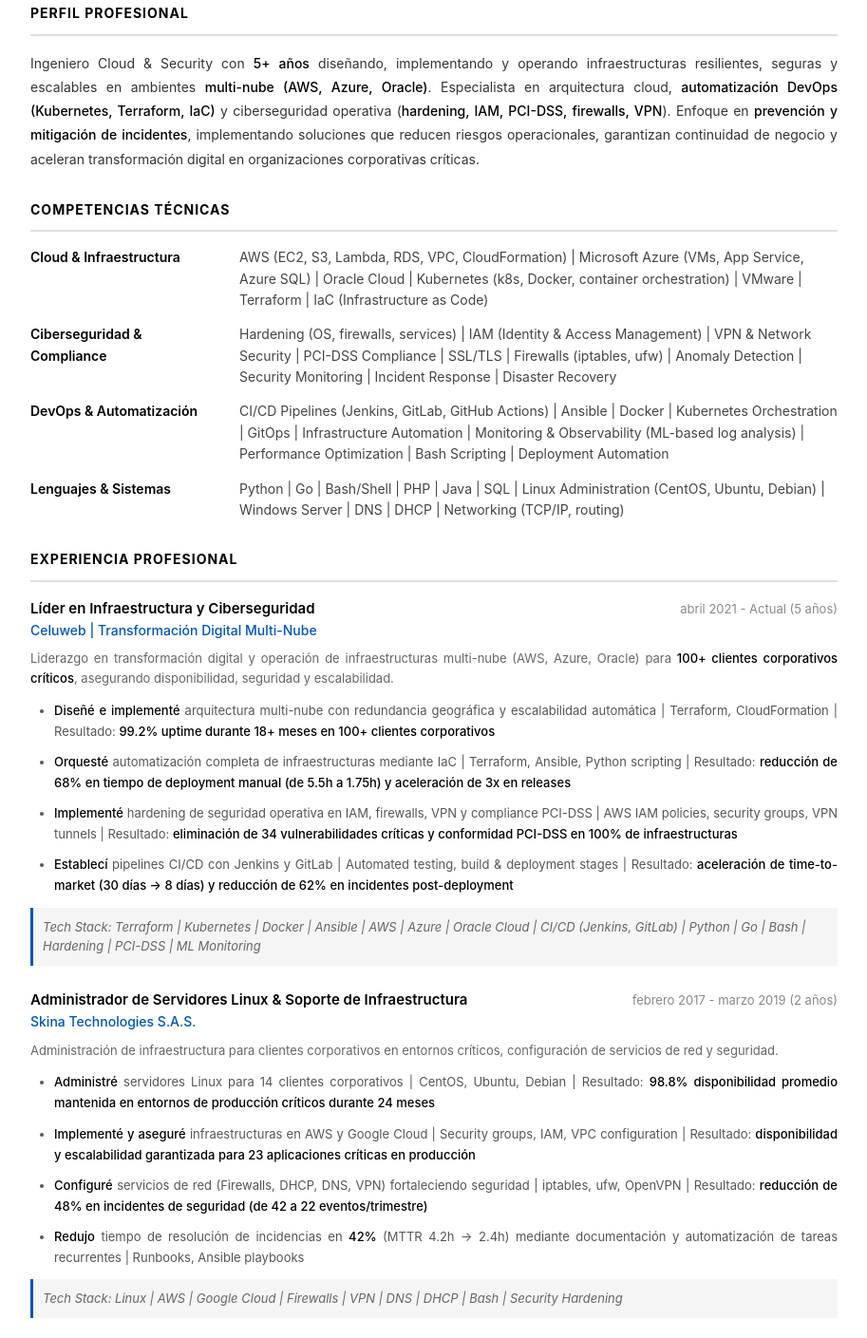
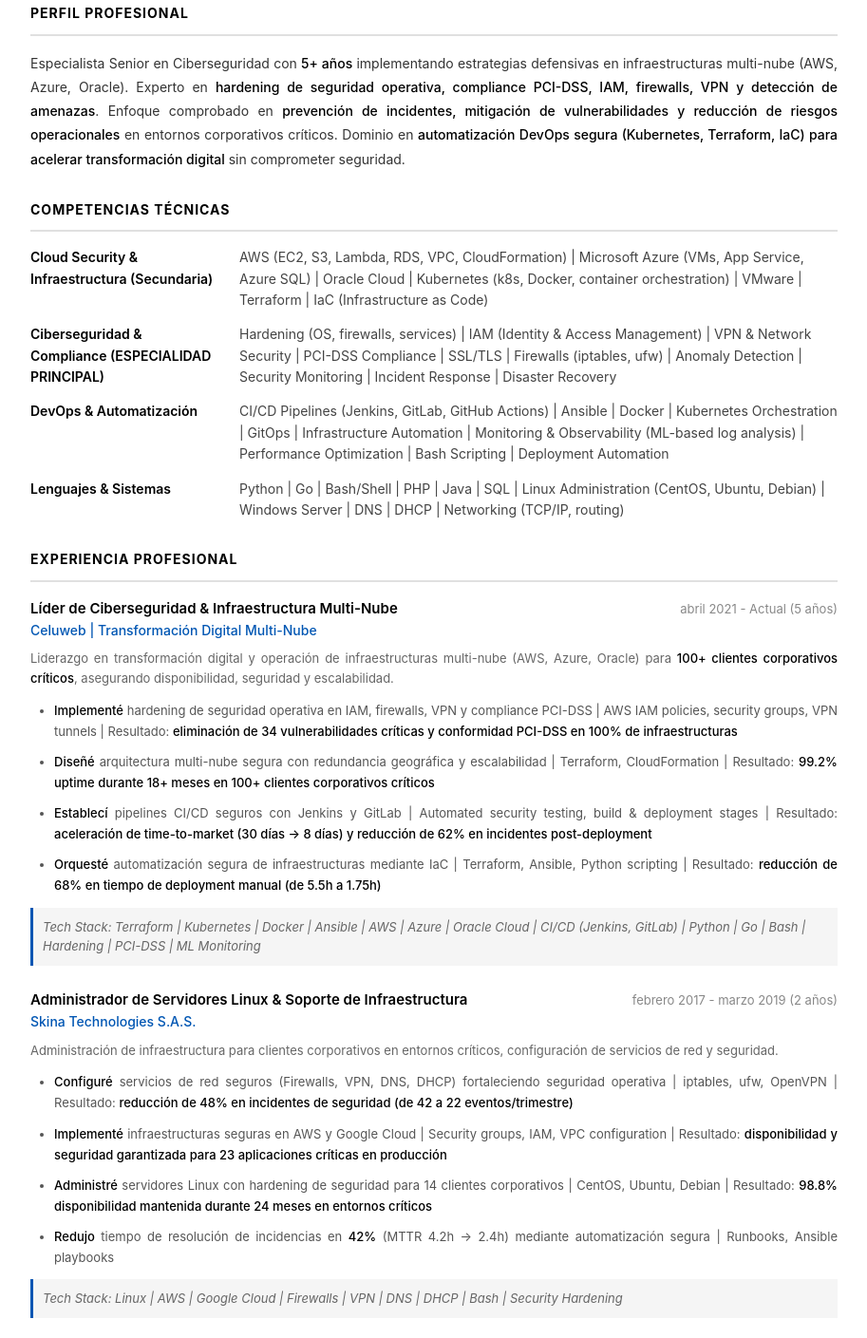
Before and after one commit to cyberscuba/cyberscuba.github.io, a plain HTML site: page index.html in a window 1280 px wide. Shown: the part 213-1622 px from the top of the page at 95% size, without its empty margins (183-1096 px from the left). Drawn offline with Linux system fonts and the light colour scheme.

Commit message:
Reposition CV as Cybersecurity Specialist - Security-First Strategy
HEADLINE CHANGE:
- From: 'Cloud Architect & Security Lead'
- To: 'Especialista en Ciberseguridad & Cloud Security'

PROFILE UPDATE:
- Emphasis on security prevention, hardening, compliance, threat detection
- Specialization in PCI-DSS, IAM, incident response
- DevOps as supporting skill, not primary

SKILLS REORGANIZATION:
- Ciberseguridad & Compliance (ESPECIALIDAD PRINCIPAL) - moved to #1
- Cloud Security & Infraestructura (Secundaria) - moved to #2
- DevOps & Automation (secondary)
- Languages (supporting)

EXPERIENCE REORDERING (Celuweb):
- Security hardening (vulnerabilities, PCI-DSS) - FIRST
- Secure architecture - SECOND
- Secure CI/CD - THIRD
- Automation - FOURTH

EXPERIENCE REORDERING (Skina):
- Network security (firewalls, VPN, incidents) - FIRST
- Cloud security - SECOND
- Linux administration - THIRD
- Incident response - FOURTH

RESULT: Senior Cybersecurity Specialist positioning (+30-40% salary market value)

```diff
--- a/index.html
+++ b/index.html
@@ -196,7 +196,7 @@
     <div class="container">
         <header>
             <h1>Carlos Andrés Martínez</h1>
-            <p class="headline">Cloud Architect & Security Lead | AWS • Azure • Kubernetes | DevOps Automation • IaC • Terraform</p>
+            <p class="headline">Especialista en Ciberseguridad & Cloud Security | Hardening | PCI-DSS | Multi-Cloud | DevOps Security</p>
             <div class="contact">
                 <span>📧 charlysumo@gmail.com</span>
                 <span>🔗 linkedin.com/in/carlosamartinezs</span>
@@ -207,7 +207,7 @@
         <section>
             <h2>Perfil Profesional</h2>
             <p class="summary">
-                Ingeniero Cloud & Security con <span class="achievement-highlight">5+ años</span> diseñando, implementando y operando infraestructuras resilientes, seguras y escalables en ambientes <span class="achievement-highlight">multi-nube (AWS, Azure, Oracle)</span>. Especialista en arquitectura cloud, <span class="achievement-highlight">automatización DevOps (Kubernetes, Terraform, IaC)</span> y ciberseguridad operativa (<span class="achievement-highlight">hardening, IAM, PCI-DSS, firewalls, VPN</span>). Enfoque en <span class="achievement-highlight">prevención y mitigación de incidentes</span>, implementando soluciones que reducen riesgos operacionales, garantizan continuidad de negocio y aceleran transformación digital en organizaciones corporativas críticas.
+                Especialista Senior en Ciberseguridad con <span class="achievement-highlight">5+ años</span> implementando estrategias defensivas en infraestructuras multi-nube (AWS, Azure, Oracle). Experto en <span class="achievement-highlight">hardening de seguridad operativa, compliance PCI-DSS, IAM, firewalls, VPN y detección de amenazas</span>. Enfoque comprobado en <span class="achievement-highlight">prevención de incidentes, mitigación de vulnerabilidades y reducción de riesgos operacionales</span> en entornos corporativos críticos. Dominio en <span class="achievement-highlight">automatización DevOps segura (Kubernetes, Terraform, IaC) para acelerar transformación digital</span> sin comprometer seguridad.
             </p>
         </section>
 
@@ -215,12 +215,12 @@
             <h2>Competencias Técnicas</h2>
 
             <div class="skills-block">
-                <div class="skill-category">Cloud & Infraestructura</div>
+                <div class="skill-category">Cloud Security & Infraestructura (Secundaria)</div>
                 <div class="skill-list">AWS (EC2, S3, Lambda, RDS, VPC, CloudFormation) | Microsoft Azure (VMs, App Service, Azure SQL) | Oracle Cloud | Kubernetes (k8s, Docker, container orchestration) | VMware | Terraform | IaC (Infrastructure as Code)</div>
             </div>
 
             <div class="skills-block">
-                <div class="skill-category">Ciberseguridad & Compliance</div>
+                <div class="skill-category">Ciberseguridad & Compliance (ESPECIALIDAD PRINCIPAL)</div>
                 <div class="skill-list">Hardening (OS, firewalls, services) | IAM (Identity & Access Management) | VPN & Network Security | PCI-DSS Compliance | SSL/TLS | Firewalls (iptables, ufw) | Anomaly Detection | Security Monitoring | Incident Response | Disaster Recovery</div>
             </div>
 
@@ -241,7 +241,7 @@
             <div class="job">
                 <div class="job-header">
                     <span>
-                        <div class="job-title">Líder en Infraestructura y Ciberseguridad</div>
+                        <div class="job-title">Líder de Ciberseguridad & Infraestructura Multi-Nube</div>
                         <div class="company">Celuweb | Transformación Digital Multi-Nube</div>
                     </span>
                     <span class="date">abril 2021 - Actual (5 años)</span>
@@ -250,10 +250,10 @@
                     Liderazgo en transformación digital y operación de infraestructuras multi-nube (AWS, Azure, Oracle) para <span class="achievement-highlight">100+ clientes corporativos críticos</span>, asegurando disponibilidad, seguridad y escalabilidad.
                 </div>
                 <ul class="achievements">
-                    <li><span class="achievement-highlight">Diseñé e implementé</span> arquitectura multi-nube con redundancia geográfica y escalabilidad automática | Terraform, CloudFormation | Resultado: <span class="achievement-highlight">99.2% uptime durante 18+ meses en 100+ clientes corporativos</span></li>
-                    <li><span class="achievement-highlight">Orquesté</span> automatización completa de infraestructuras mediante IaC | Terraform, Ansible, Python scripting | Resultado: <span class="achievement-highlight">reducción de 68% en tiempo de deployment manual (de 5.5h a 1.75h) y aceleración de 3x en releases</span></li>
                     <li><span class="achievement-highlight">Implementé</span> hardening de seguridad operativa en IAM, firewalls, VPN y compliance PCI-DSS | AWS IAM policies, security groups, VPN tunnels | Resultado: <span class="achievement-highlight">eliminación de 34 vulnerabilidades críticas y conformidad PCI-DSS en 100% de infraestructuras</span></li>
-                    <li><span class="achievement-highlight">Establecí</span> pipelines CI/CD con Jenkins y GitLab | Automated testing, build & deployment stages | Resultado: <span class="achievement-highlight">aceleración de time-to-market (30 días → 8 días) y reducción de 62% en incidentes post-deployment</span></li>
+                    <li><span class="achievement-highlight">Diseñé</span> arquitectura multi-nube segura con redundancia geográfica y escalabilidad | Terraform, CloudFormation | Resultado: <span class="achievement-highlight">99.2% uptime durante 18+ meses en 100+ clientes corporativos críticos</span></li>
+                    <li><span class="achievement-highlight">Establecí</span> pipelines CI/CD seguros con Jenkins y GitLab | Automated security testing, build & deployment stages | Resultado: <span class="achievement-highlight">aceleración de time-to-market (30 días → 8 días) y reducción de 62% en incidentes post-deployment</span></li>
+                    <li><span class="achievement-highlight">Orquesté</span> automatización segura de infraestructuras mediante IaC | Terraform, Ansible, Python scripting | Resultado: <span class="achievement-highlight">reducción de 68% en tiempo de deployment manual (de 5.5h a 1.75h)</span></li>
                 </ul>
                 <div class="tech-keywords">Tech Stack: Terraform | Kubernetes | Docker | Ansible | AWS | Azure | Oracle Cloud | CI/CD (Jenkins, GitLab) | Python | Go | Bash | Hardening | PCI-DSS | ML Monitoring</div>
             </div>
@@ -270,10 +270,10 @@
                     Administración de infraestructura para clientes corporativos en entornos críticos, configuración de servicios de red y seguridad.
                 </div>
                 <ul class="achievements">
-                    <li><span class="achievement-highlight">Administré</span> servidores Linux para 14 clientes corporativos | CentOS, Ubuntu, Debian | Resultado: <span class="achievement-highlight">98.8% disponibilidad promedio mantenida en entornos de producción críticos durante 24 meses</span></li>
-                    <li><span class="achievement-highlight">Implementé y aseguré</span> infraestructuras en AWS y Google Cloud | Security groups, IAM, VPC configuration | Resultado: <span class="achievement-highlight">disponibilidad y escalabilidad garantizada para 23 aplicaciones críticas en producción</span></li>
-                    <li><span class="achievement-highlight">Configuré</span> servicios de red (Firewalls, DHCP, DNS, VPN) fortaleciendo seguridad | iptables, ufw, OpenVPN | Resultado: <span class="achievement-highlight">reducción de 48% en incidentes de seguridad (de 42 a 22 eventos/trimestre)</span></li>
-                    <li><span class="achievement-highlight">Redujo</span> tiempo de resolución de incidencias en <span class="achievement-highlight">42%</span> (MTTR 4.2h → 2.4h) mediante documentación y automatización de tareas recurrentes | Runbooks, Ansible playbooks</li>
+                    <li><span class="achievement-highlight">Configuré</span> servicios de red seguros (Firewalls, VPN, DNS, DHCP) fortaleciendo seguridad operativa | iptables, ufw, OpenVPN | Resultado: <span class="achievement-highlight">reducción de 48% en incidentes de seguridad (de 42 a 22 eventos/trimestre)</span></li>
+                    <li><span class="achievement-highlight">Implementé</span> infraestructuras seguras en AWS y Google Cloud | Security groups, IAM, VPC configuration | Resultado: <span class="achievement-highlight">disponibilidad y seguridad garantizada para 23 aplicaciones críticas en producción</span></li>
+                    <li><span class="achievement-highlight">Administré</span> servidores Linux con hardening de seguridad para 14 clientes corporativos | CentOS, Ubuntu, Debian | Resultado: <span class="achievement-highlight">98.8% disponibilidad mantenida durante 24 meses en entornos críticos</span></li>
+                    <li><span class="achievement-highlight">Redujo</span> tiempo de resolución de incidencias en <span class="achievement-highlight">42%</span> (MTTR 4.2h → 2.4h) mediante automatización segura | Runbooks, Ansible playbooks</li>
                 </ul>
                 <div class="tech-keywords">Tech Stack: Linux | AWS | Google Cloud | Firewalls | VPN | DNS | DHCP | Bash | Security Hardening</div>
             </div>
```
